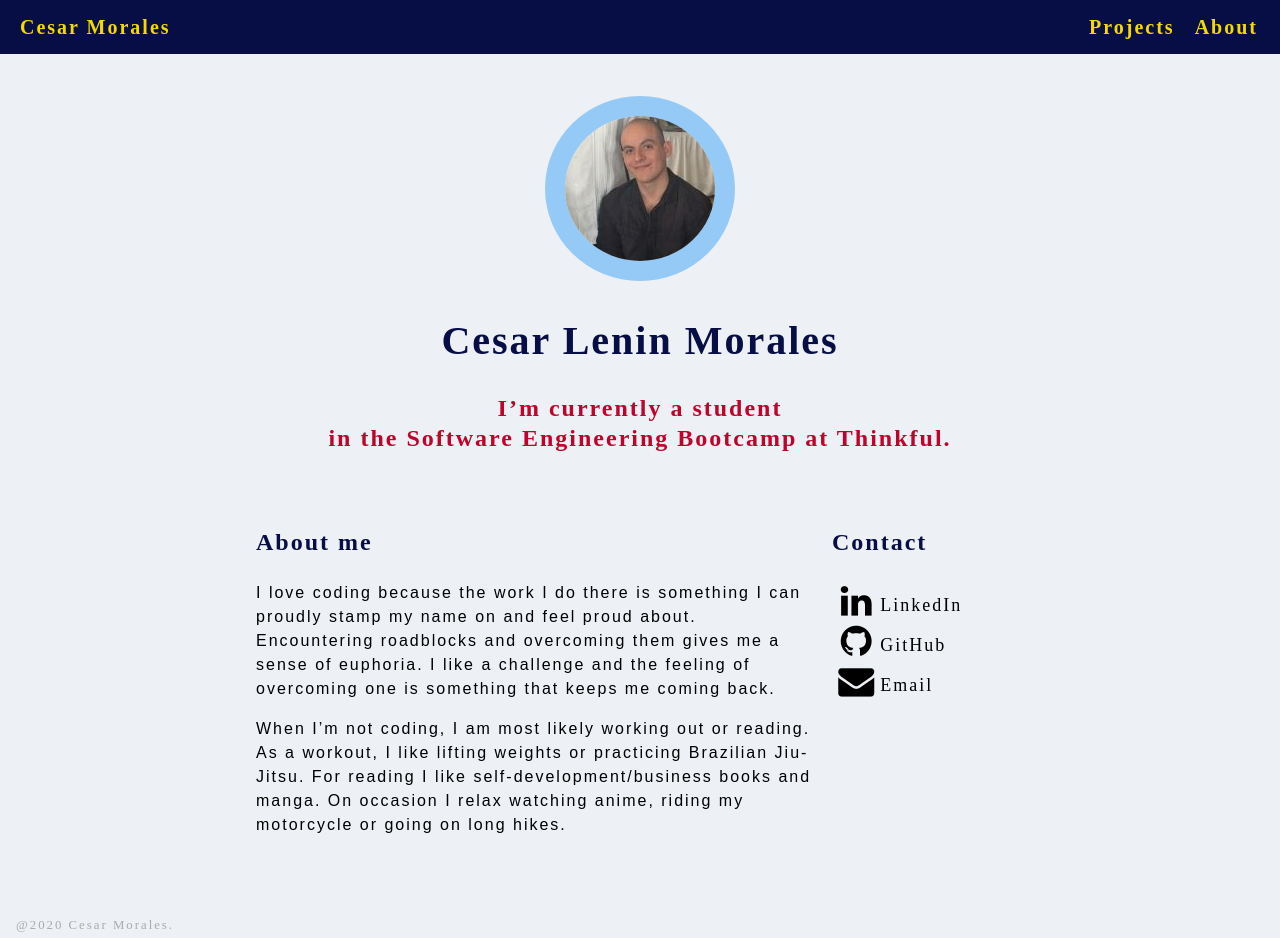
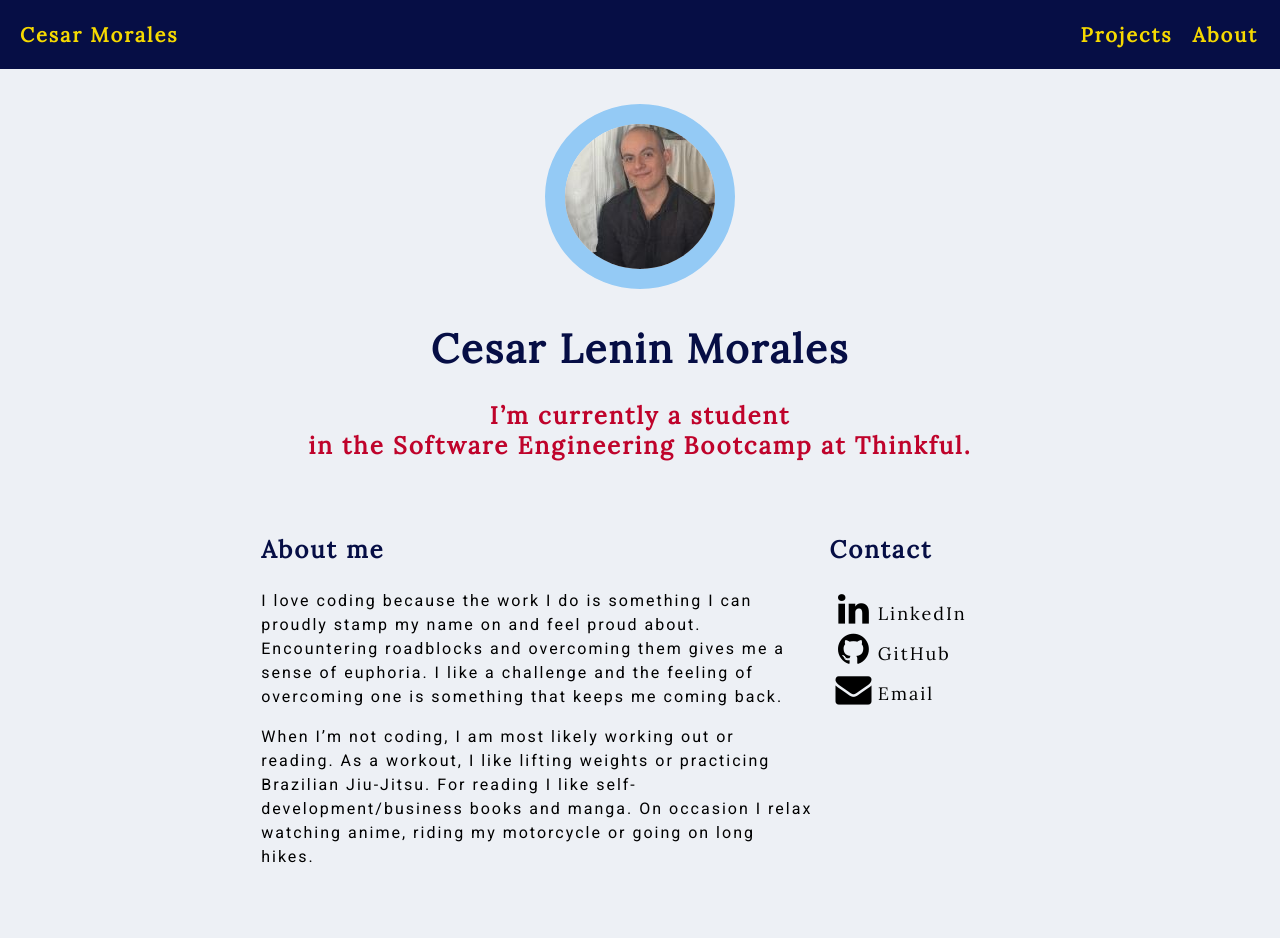
Before and after one commit to cesarlenin/Portfolio, a plain HTML site: page index.html in a window 1280 px wide. Shown: the top 938 px of the page. Drawn offline with nearby package versions, Linux system fonts and the light colour scheme.

Commit message:
changed fonts

```diff
--- a/css/index.css
+++ b/css/index.css
@@ -3,8 +3,7 @@
 }
 
 body {
-  font-family:'Prata',
-   serif;
+  font-family: 'Lora', serif;
   font-size: 20px;
   color: #000000;
   line-height: 1.5;
@@ -32,12 +31,14 @@ h2, h3{
   font-size: 1.5rem;
 }
 
-
+button{
+  font-family: 'Lora', serif;
+}
 
 p{
   font-size: 1rem;
   padding-right: 1rem;
-  font-family: proxima-nova, sans-serif;
+  font-family: 'Roboto', sans-serif;
 }
 
 header{
@@ -150,6 +151,7 @@ nav {
 
 .about, .projects{
   border: white solid 1px;
+  padding: 10px 10px;
   width: 100%;
   margin:0;
 }
--- a/index.html
+++ b/index.html
@@ -4,7 +4,7 @@
     <title>HTML wireframe</title>
     <meta name="viewport" content="width=device-width, initial-scale=1">
     <link rel="stylesheet" href="https://cdnjs.cloudflare.com/ajax/libs/font-awesome/4.7.0/css/font-awesome.min.css">
-    <link rel="stylesheet" href="https://cdnjs.cloudflare.com/ajax/libs/normalize/4.2.0/normalize.min.css">
+    <link href="https://fonts.googleapis.com/css2?family=Lora&family=Roboto&display=swap" rel="stylesheet">
     <link rel="stylesheet" href="css/index.css">
 </head>
 <body>
--- a/js/index.js
+++ b/js/index.js
@@ -11,7 +11,7 @@ function aboutMeTemplate () {
   <div clas="info">
   <section class="about-me">
     <h3>About me</h3>
-    <p>I love coding because the work I do there is something I can proudly stamp my name on and feel proud about.
+    <p>I love coding because the work I do is something I can proudly stamp my name on and feel proud about.
     Encountering roadblocks and overcoming them gives me a sense of euphoria.
     I like a challenge and the feeling of overcoming one is something that keeps me coming back.</p>
     <p>When I’m not coding, I am most likely working out or reading. As a workout, I like lifting weights or practicing Brazilian Jiu-Jitsu.
```
